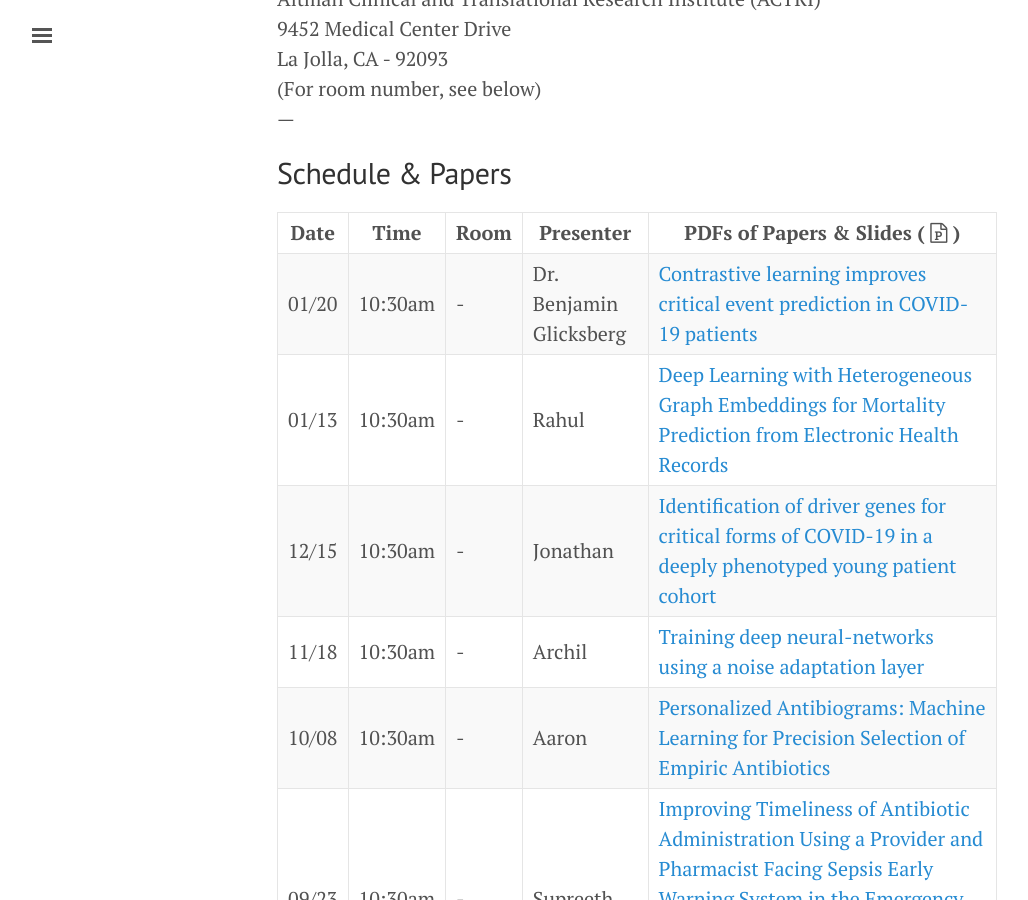
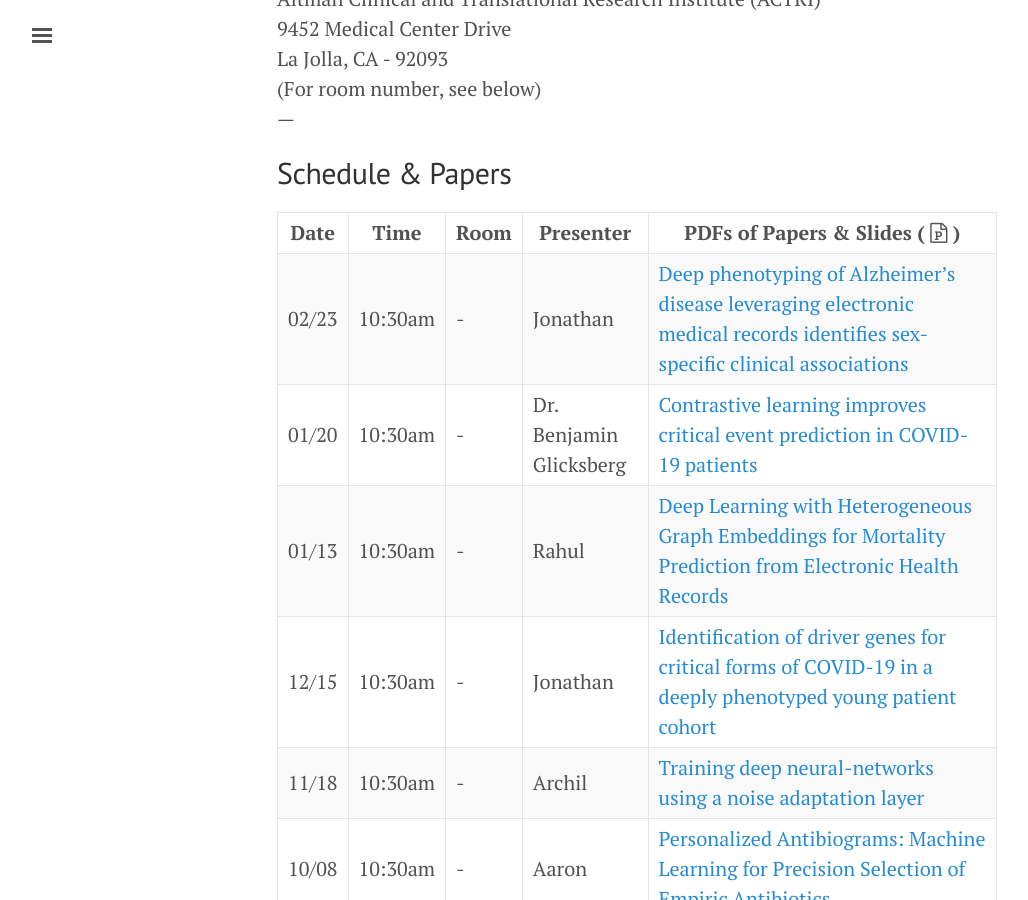
Before and after one commit to NematiLab/bmijc, a Jekyll site: the page built from index.md, in a window 1280 px wide and 900 px high, scrolled down 515 px. Shown: the whole window, without its empty margins (3-1031 px from the left). Built offline with Jekyll 4.4.1, drawn with Linux system fonts in a browser that asks for light colours; nearby versions of some CDN libraries.

Commit message:
Jonathan presenting

```diff
--- a/index.md
+++ b/index.md
@@ -30,6 +30,7 @@ La Jolla, CA - 92093<br>
 
 Date | Time    | Room | Presenter | PDFs of Papers & Slides ( <i class='fa fa-file-powerpoint-o'></i> )
 --- | --- | --- | --- | ---
+02/23 | 10:30am | - | Jonathan |[Deep phenotyping of Alzheimer's disease leveraging electronic medical records identifies sex-specific clinical associations]({{ site.baseurl }}/assets/022322_paper.pdf){:target="_blank"}
 01/20 | 10:30am | - | Dr. Benjamin Glicksberg | [Contrastive learning improves critical event prediction in COVID-19 patients]({{ site.baseurl }}/assets/012022_paper.pdf){:target="_blank"}
 01/13 | 10:30am | - | Rahul | [Deep Learning with Heterogeneous Graph Embeddings for Mortality Prediction from Electronic Health Records]({{ site.baseurl }}/assets/011322_paper.pdf){:target="_blank"}
 12/15 | 10:30am | - | Jonathan | [Identification of driver genes for critical forms of COVID-19 in a deeply phenotyped young patient cohort]({{ site.baseurl }}/assets/121521_paper.pdf){:target="_blank"}
```
Also changed, not shown: 1 other file.
